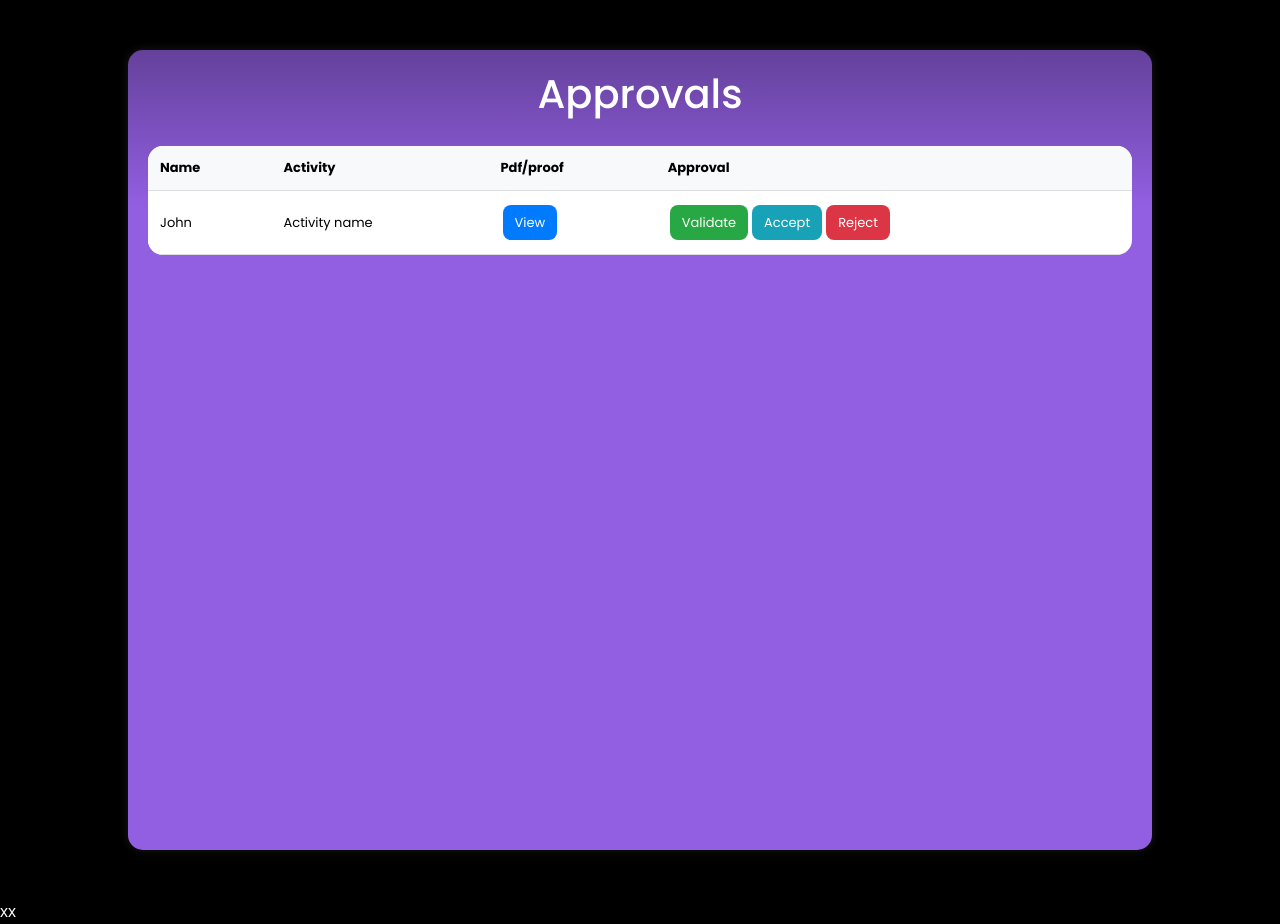
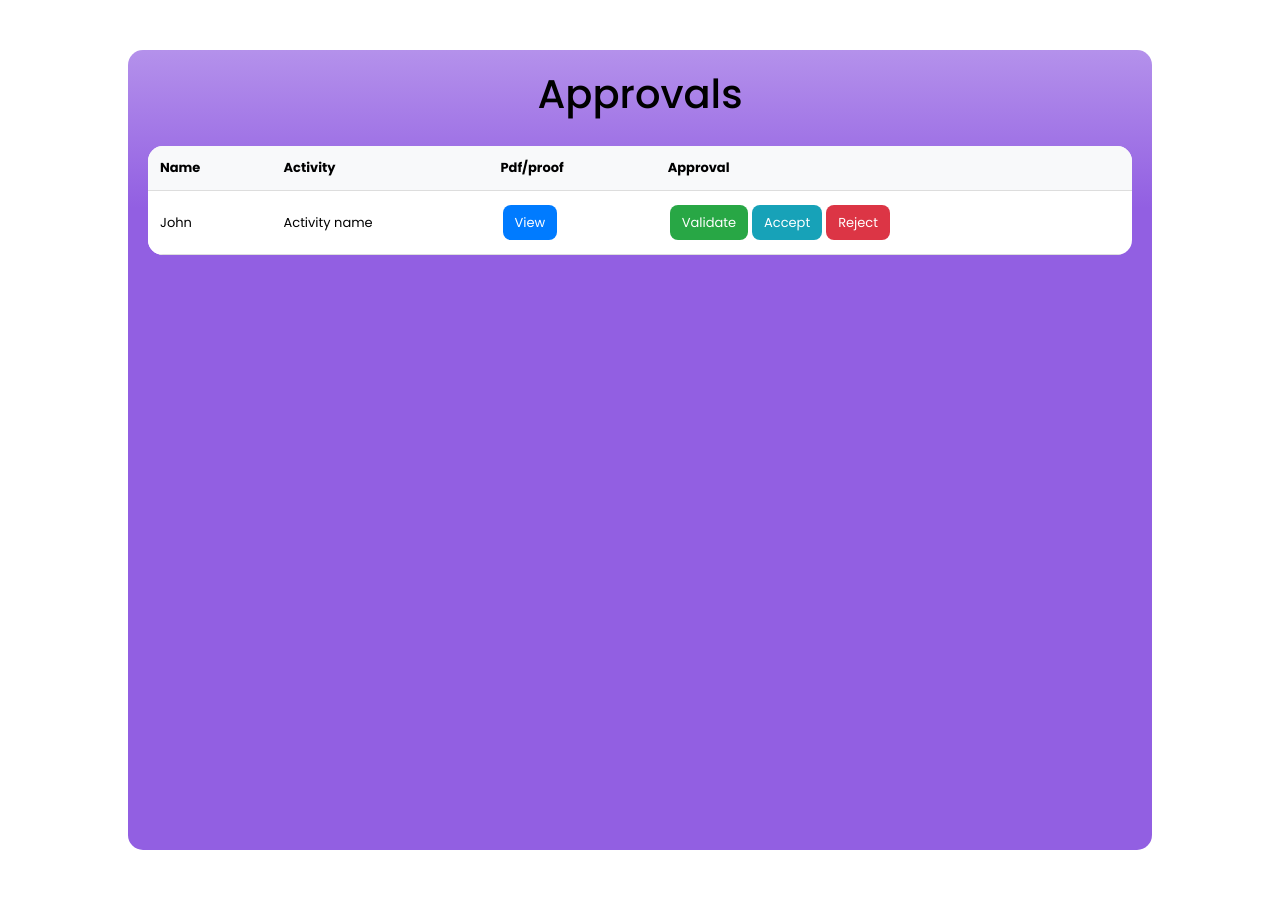
Before and after one commit to vxdxv/Student-Activity-Points-Management-System, a React (Vite) app in the folder frontend/: page /approvals in a window 1280 px wide. After the commit the page ends 900 px from the top, so only its background shows below. Built offline with nearby package versions, Linux system fonts and the light colour scheme.

Commit message:
Change CSS

```diff
--- a/frontend/index.html
+++ b/frontend/index.html
@@ -10,7 +10,7 @@
   <body>
     <div id="root"></div>
     <script type="module" src="/src/main.jsx"></script>
-     <script src="https://cdn.jsdelivr.net/npm/bootstrap@5.3.3/dist/js/bootstrap.bundle.min.js" integrity="sha384-YvpcrYf0tY3lHB60NNkmXc5s9fDVZLESaAA55NDzOxhy9GkcIdslK1eN7N6jIeHz" crossorigin="anonymous"></script>xx
+     <script src="https://cdn.jsdelivr.net/npm/bootstrap@5.3.3/dist/js/bootstrap.bundle.min.js" integrity="sha384-YvpcrYf0tY3lHB60NNkmXc5s9fDVZLESaAA55NDzOxhy9GkcIdslK1eN7N6jIeHz" crossorigin="anonymous"></script>
     <script src="https://cdn.tailwindcss.com"></script>
   </body>
 </html>
--- a/frontend/src/pages/fa/fadashboard/approvals.css
+++ b/frontend/src/pages/fa/fadashboard/approvals.css
@@ -1,15 +1,15 @@
 body {
   font-family: Arial, sans-serif;
-  background-color: #000000; /* Black background for the entire page */
+  background-color: #ffffff; /* Black background for the entire page */
   margin: 0;
   padding: 0;
-  color: #ffffff; /* Default text color for the page */
+  color: #000000; /* Default text color for the page */
 }
 
 .container {
   width: 80%;
   margin: 50px auto;
-  background-color: #000000; /* Black background for the container */
+  background-color: #ffffff; /* Black background for the container */
   padding: 20px;
   box-shadow: 0 0 10px rgba(255, 255, 255, 0.1); /* White shadow for contrast */
   border-radius: 15px; /* Rounded corners for the container */
@@ -17,7 +17,7 @@
 
 h1 {
   text-align: center;
-  color: #ffffff; /* White color for the heading */
+  color: #000000; /* White color for the heading */
 }
 
 table {
--- a/frontend/src/pages/fa/fadashboard/listofstudent.css
+++ b/frontend/src/pages/fa/fadashboard/listofstudent.css
@@ -17,6 +17,7 @@
     padding: 0.5rem 1rem;
     padding-left: 2.5rem;
     border-radius: 0.5rem;
+    color: black;
     border: 1px solid #ccc;
     box-shadow: 2px 2px 5px rgba(0, 0, 0, 0.1);
     outline: none;
```
